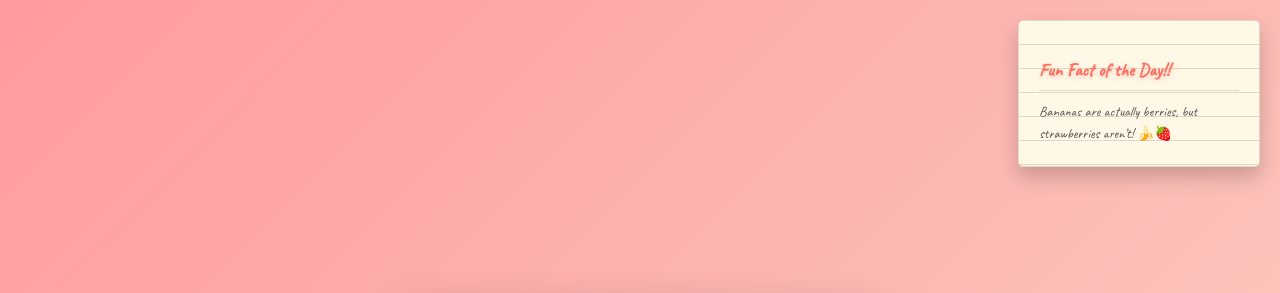
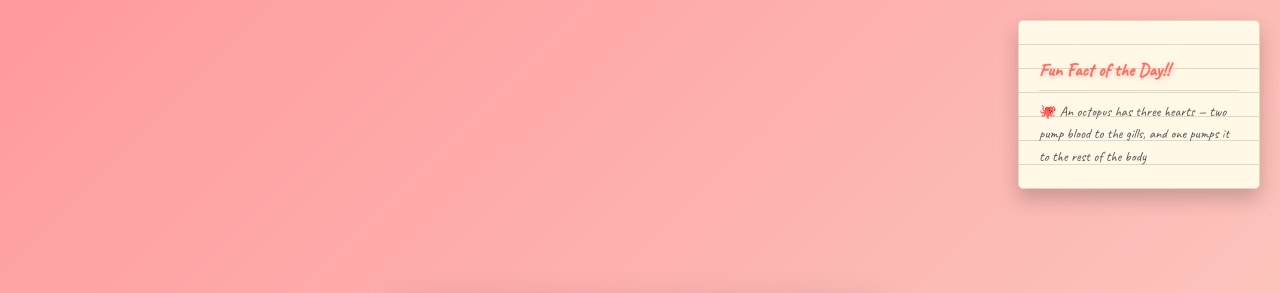
Before and after one commit to yourpookie69/Ula, a plain HTML site: page index.html in a window 1280 px wide. Shown: the top 293 px of the page. Drawn offline with Linux system fonts and the light colour scheme.

Commit message:
Update index.html

```diff
--- a/index.html
+++ b/index.html
@@ -27,7 +27,7 @@
     </div>
     <div class="notepad">
         <h2>Fun Fact of the Day!!</h2>
-        <p>Bananas are actually berries, but strawberries aren’t! 🍌🍓</p>
+        <p>🐙 An octopus has three hearts — two pump blood to the gills, and one pumps it to the rest of the body</p>
     </div>
 
     <!-- TV-like box -->
```
